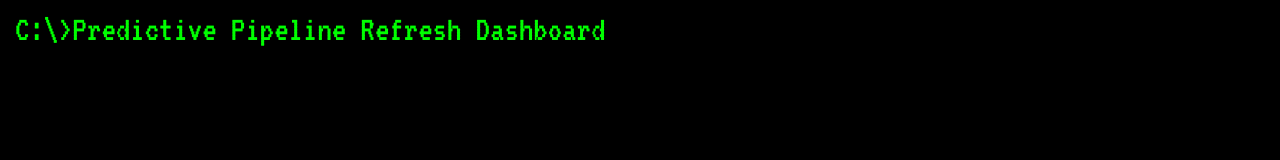
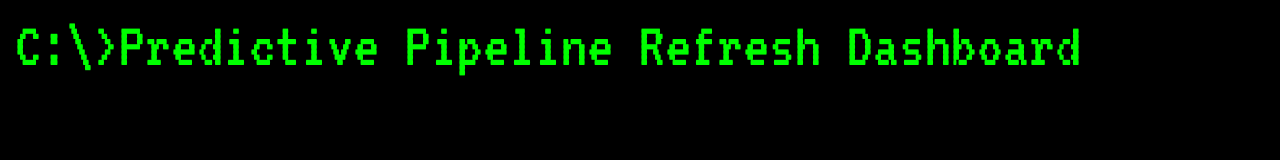
Before and after one commit to jakehjung/refreshstatus, a plain HTML site: page index.html in a window 1280 px wide. Drawn offline with nearby package versions, Linux system fonts and the light colour scheme; no server answers.

Commit message:
small changes

```diff
--- a/sass/style.scss
+++ b/sass/style.scss
@@ -25,6 +25,7 @@ body {
 	color: #00FF00;
 	font-family: 'VT323', monospace;
 	margin-top: 10px;
+	font-size: 65px;
 }
 
 .refresh-status {
@@ -88,7 +89,7 @@ body {
 // Cursor Blink
 .blinking-cursor {
 	font-weight: 100;
-	font-size: 35px;
+	font-size: 65px;
 	color: #00FF00;
 	-webkit-animation: 1s blink step-end infinite;
 	-moz-animation: 1s blink step-end infinite;
```
Also changed, not shown: css/style.css.
